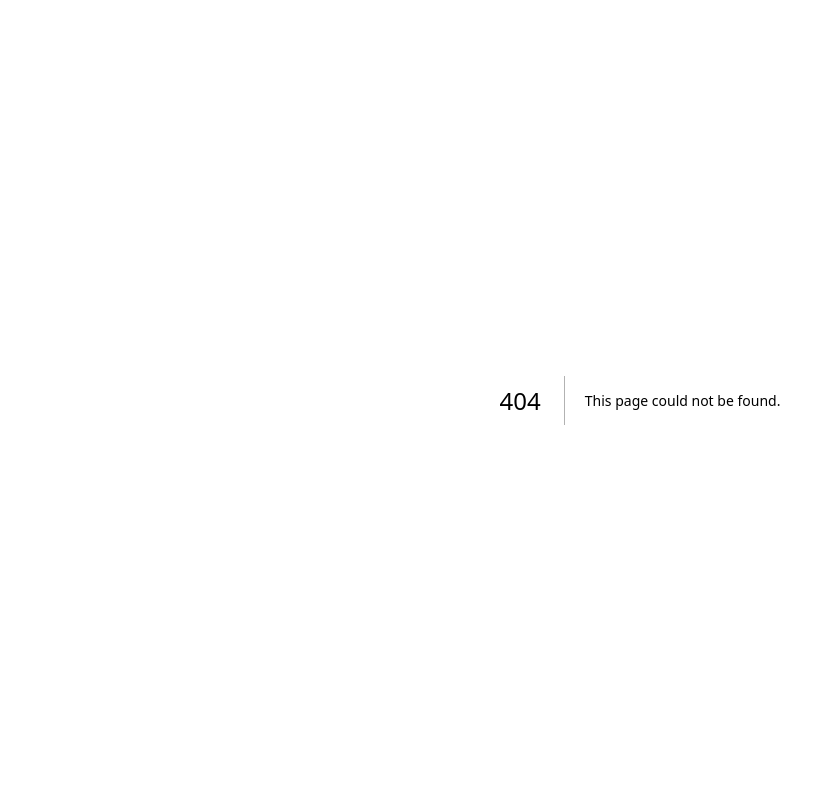
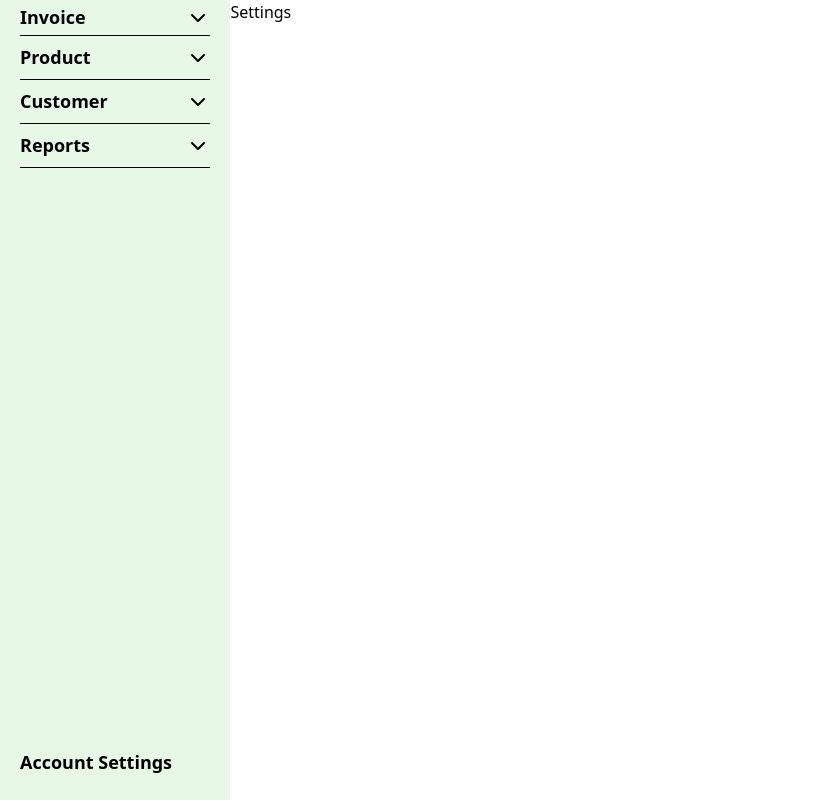
Before and after one commit to faizansafwan/rms-frontend, a Next.js app: page /main/settings in a window 1280 px wide. Before the commit this address had no page. Shown: the whole page, without its empty margins (0-823 px from the left). Built offline with nearby package versions, Linux system fonts and the light colour scheme.

Commit message:
settings page created

```diff
--- /dev/null
+++ b/src/app/main/settings/page.tsx
@@ -0,0 +1,9 @@
+'use client'
+
+export default function Settings() {
+    return (
+        <div>
+            <h1>Settings</h1>
+        </div>
+    )
+}
```
